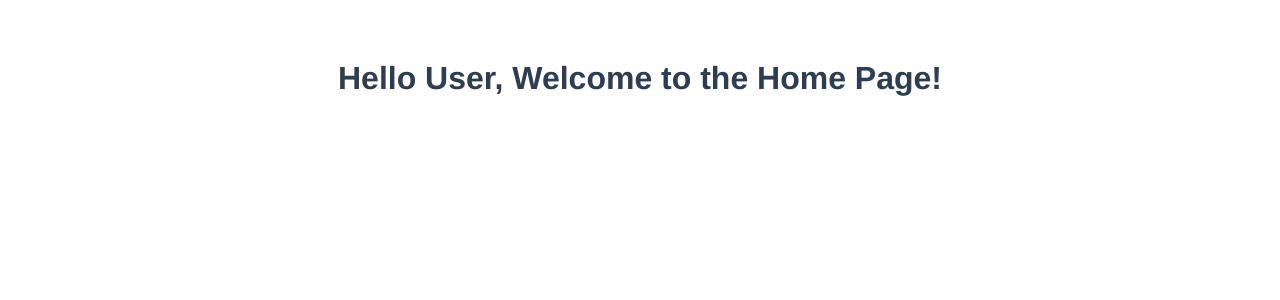
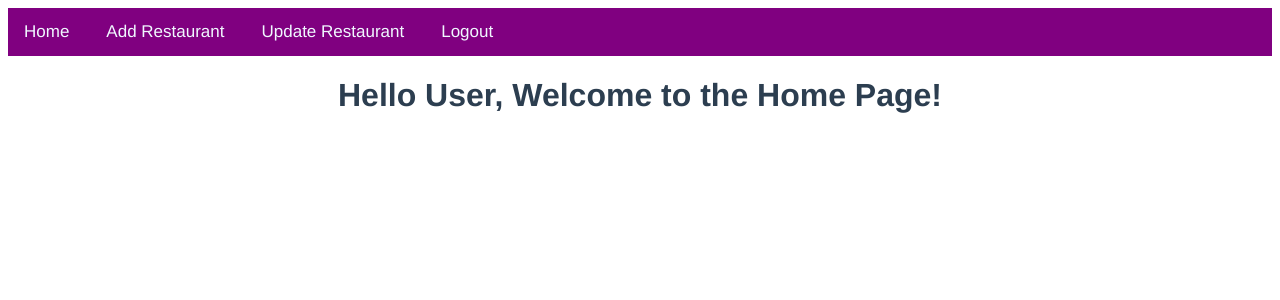
Before and after one commit to Rashini1998/Resto-App-VueJS, a Vue app: page / in a window 1280 px wide. Shown: the top 300 px of the page. Built offline with nearby package versions, Linux system fonts and the light colour scheme; sample sign-in values are in the browser's storage.

Commit message:
Add Header

```diff
--- a/src/App.vue
+++ b/src/App.vue
@@ -19,7 +19,11 @@
   -moz-osx-font-smoothing: grayscale;
   text-align: center;
   color: #2c3e50;
-  margin-top: 60px;
+  /* margin-top: 60px; */
+}
+.body{
+  padding: 0;
+  margin: 0;
 }
 .logo {
     width: 100px;
--- /dev/null
+++ b/src/components/Header.vue
@@ -0,0 +1,32 @@
+<template>
+    <div class="nav">
+        <a href="#">Home</a>
+        <a href="#">Add Restaurant</a>
+        <a href="#">Update Restaurant</a>
+        <a href="#">Logout</a>
+    </div>
+</template>
+<script>
+export default {
+    name: "PageHeader"
+}
+</script>
+<style>
+.nav{
+    background-color: purple;
+    overflow: hidden;
+}
+.nav a{
+    float: left;
+    color: aliceblue;
+    padding: 14px 16px;
+    text-align: center;
+    font-size: 17px;
+    text-decoration: none;
+    margin-right: 5px;
+}
+.nav a:hover{
+    background-color: rgb(222, 134, 222);
+    color: purple;
+}
+</style>
--- a/src/components/HomePage.vue
+++ b/src/components/HomePage.vue
@@ -1,10 +1,15 @@
 <template>
+    <PageHeader/>
     <h1>Hello User, Welcome to the Home Page!</h1>
 </template>
 <script>
+import PageHeader from './Header.vue';
     export default
     {
         name:"HomePage",
+        components:{
+            PageHeader
+        },
         mounted()
         {
         let user = localStorage.getItem('user-info');
```
